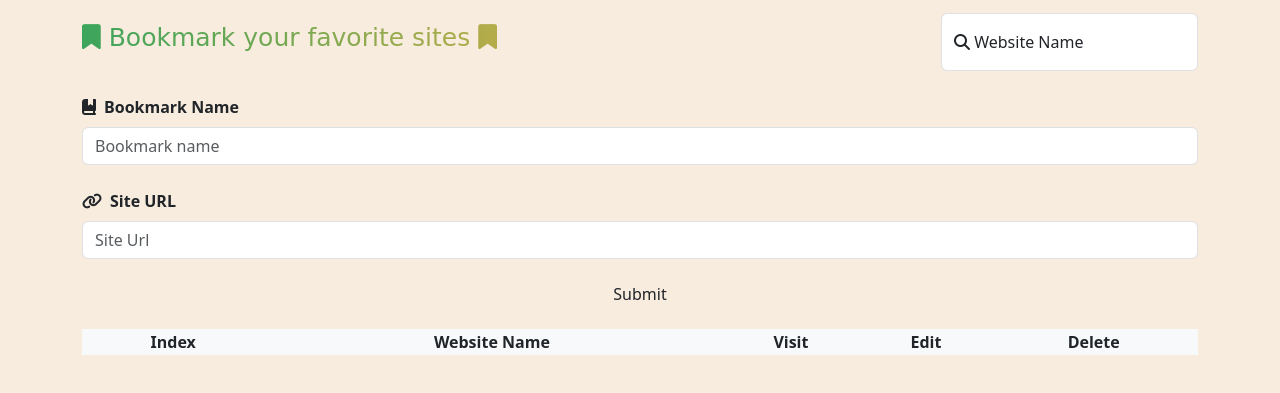
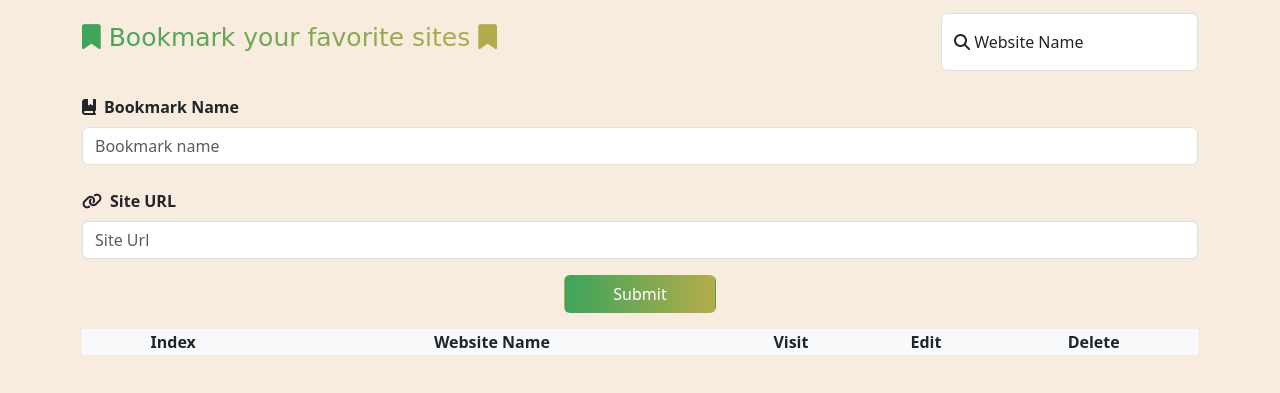
Before and after one commit to imrdoctor/Bookmarker, a plain HTML site: page index.html in a window 1280 px wide. Shown: the part 143-536 px from the top of the page. Drawn offline with Linux system fonts and the light colour scheme.

Commit message:
Edit Style Button

```diff
--- a/css/style.css
+++ b/css/style.css
@@ -37,3 +37,7 @@ h2 {
     -webkit-background-clip: text;
     -webkit-text-fill-color: transparent;
 }
+.btn-submit{
+    background-image: linear-gradient(to right, #3ca55c, #b5ac49);
+    color: white;
+}
```
